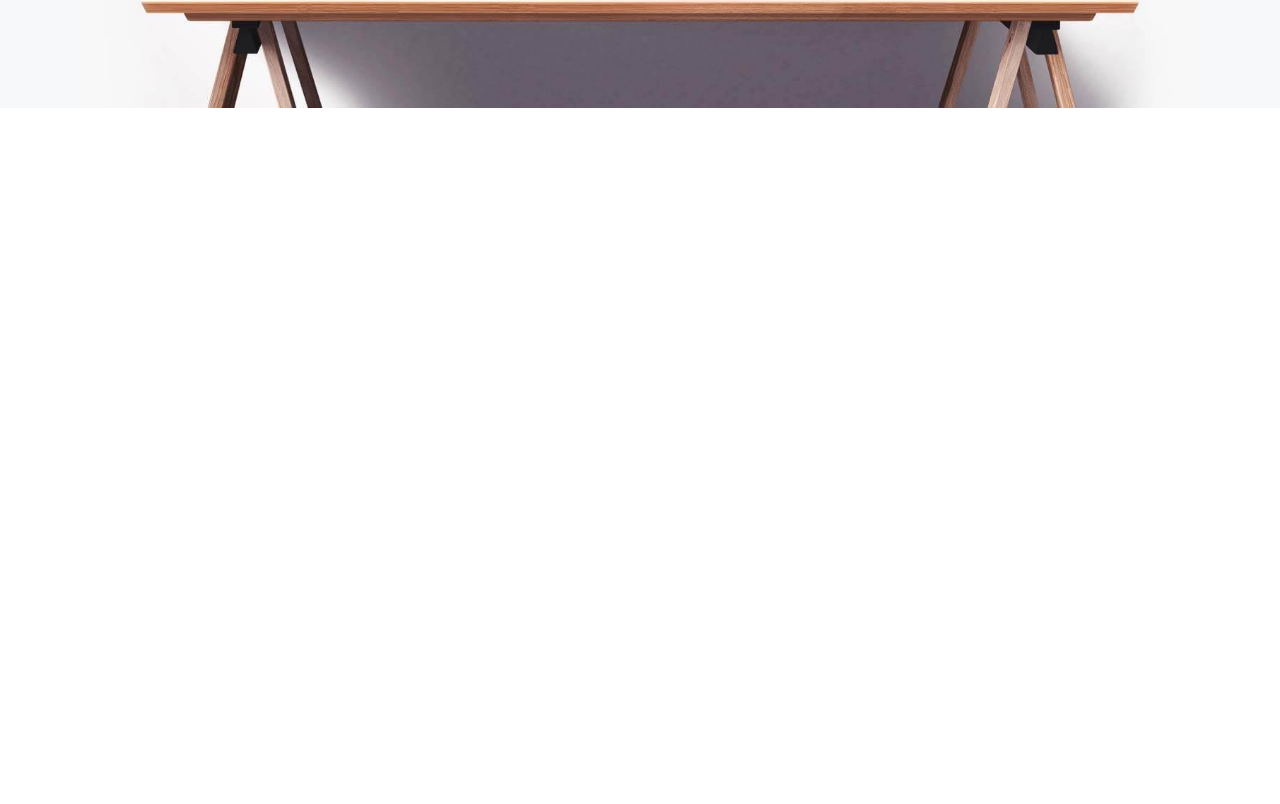
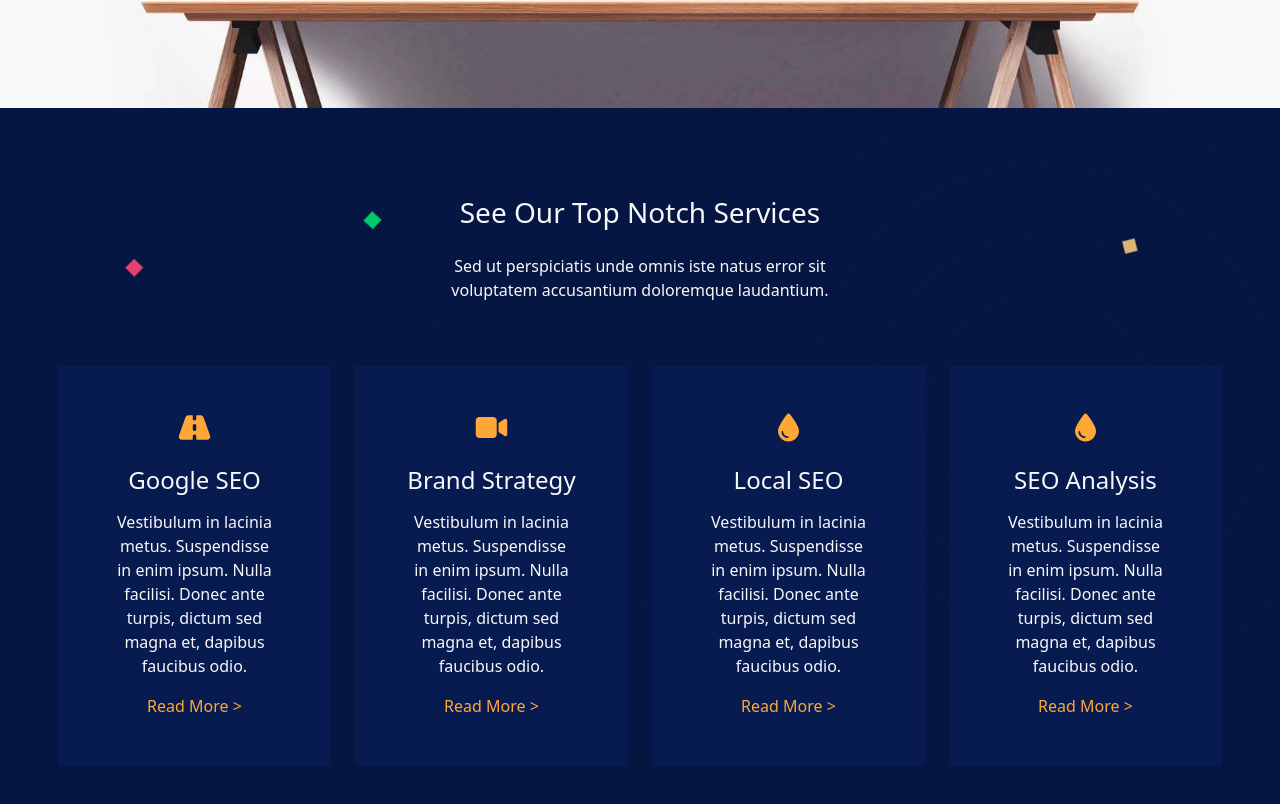
Before and after one commit to filippo-falcone/proj-html-vuejs, a Vue app: page / in a window 1280 px wide. Shown: the part 1653-2457 px from the top of the page. Before the commit the page ends 1761 px from the top, so only its background shows below. Built offline with nearby package versions, Linux system fonts and the light colour scheme.

Commit message:
feat: added AppWeDo

```diff
--- /dev/null
+++ b/src/components/AppWeDo.vue
@@ -0,0 +1,97 @@
+<script>
+export default {}
+</script>
+
+<template>
+    <section class="what-we-do">
+        <div class="container text-center pt-5">
+            <div class="row g-5">
+                <div class="col-12 d-flex justify-content-center">
+                    <div class="text">
+                        <h3 class="mb-4">See Our Top Notch Services</h3>
+                        <p>Sed ut perspiciatis unde omnis iste natus error sit voluptatem accusantium doloremque laudantium.</p>
+                    </div>
+                 </div>
+                 <div class="col py-5 me-4">
+                    <i class="fa-solid fa-road mb-4 fs-3"></i>
+                    <h4 class="mb-3">Google SEO</h4>
+                    <p>Vestibulum in lacinia metus. Suspendisse in enim ipsum. Nulla facilisi. Donec ante turpis, dictum sed magna et, dapibus faucibus odio.</p>
+                    <a href="#">Read More ></a>
+                </div>
+                <div class="col py-5 me-4">
+                    <i class="fa-solid fa-video mb-4 fs-3"></i>
+                    <h4 class="mb-3">Brand Strategy</h4>
+                    <p>Vestibulum in lacinia metus. Suspendisse in enim ipsum. Nulla facilisi. Donec ante turpis, dictum sed magna et, dapibus faucibus odio.</p>
+                    <a href="#">Read More ></a>
+                </div>
+                <div class="col py-5 me-4">
+                    <i class="fa-solid fa-droplet mb-4 fs-3"></i>
+                    <h4 class="mb-3">Local SEO</h4>
+                    <p>Vestibulum in lacinia metus. Suspendisse in enim ipsum. Nulla facilisi. Donec ante turpis, dictum sed magna et, dapibus faucibus odio.</p>
+                    <a href="#">Read More ></a>
+                </div>
+                <div class="col py-5">
+                    <i class="fa-solid fa-droplet mb-4 fs-3"></i>
+                    <h4 class="mb-3">SEO Analysis</h4>
+                    <p>Vestibulum in lacinia metus. Suspendisse in enim ipsum. Nulla facilisi. Donec ante turpis, dictum sed magna et, dapibus faucibus odio.</p>
+                    <a href="#">Read More ></a>
+                </div>
+           </div>
+        </div>
+    </section>
+</template>
+
+<style scoped lang="scss">
+@use '../style/partials/variables' as *;
+
+.what-we-do {
+    padding-top: 40px;
+    padding-bottom: 150px;
+    background-color: #051642;
+    background-image: url(../assets/images/pattern_background.png);
+    background-size: contain;
+    background-repeat: no-repeat;
+    color: $brand-light-primary;
+
+    p {
+        color: $brand-light-primary;
+    }
+
+    .row {
+        .col-12 {
+
+            .text {
+                width: 40%;
+            }
+        }
+
+        .col {
+            background-color: #071b50;
+
+            &:hover {
+                h4 {
+                    color: $brand-primary;
+                }
+            }
+
+            .fa-solid {
+                color: $brand-primary;
+            }
+
+            p {
+                padding-left: 2rem;
+                padding-right: 2rem;
+            }
+
+            a {
+                color: $brand-primary;
+                text-decoration: none;
+
+                &:hover {
+                    text-decoration: underline;
+                }
+            }
+        }
+    }
+}
+</style>
--- a/src/components/PageMain.vue
+++ b/src/components/PageMain.vue
@@ -1,11 +1,13 @@
 <script>
 import AppHero from './AppHero.vue';
 import AppWeAre from './AppWeAre.vue';
+import AppWeDo from './AppWeDo.vue';
 
 export default {
     components: {
         AppHero,
-        AppWeAre
+        AppWeAre,
+        AppWeDo
     }
 }
 </script>
@@ -13,6 +15,7 @@
 <template>
     <AppHero></AppHero>
     <AppWeAre></AppWeAre>
+    <AppWeDo></AppWeDo>
 </template>
 
 <style scoped lang="scss"></style>
--- a/src/style/partials/_variables.scss
+++ b/src/style/partials/_variables.scss
@@ -4,3 +4,4 @@
 $brand-light-secondary: #f8f8f8;
 $brand-dark: #202020;
 $brand-dark-light: #5d5f64;
+$brand-secondary-dark: #001061;
```
